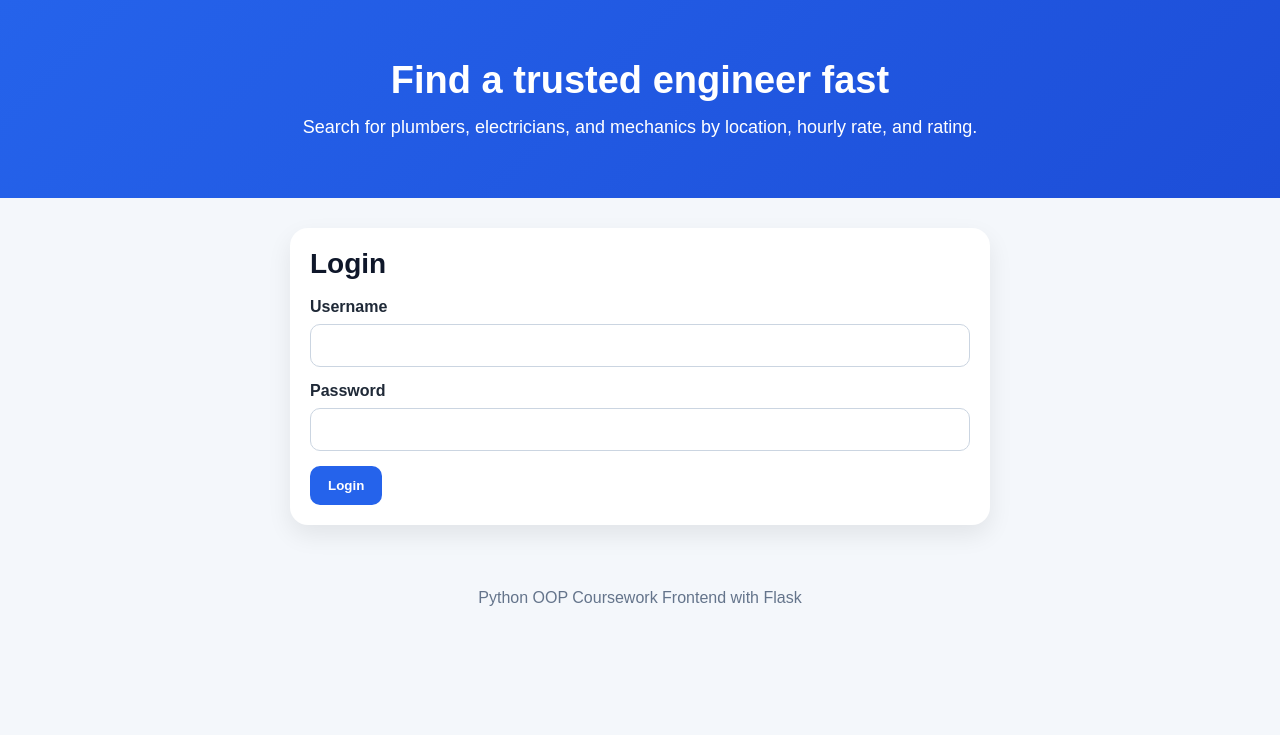
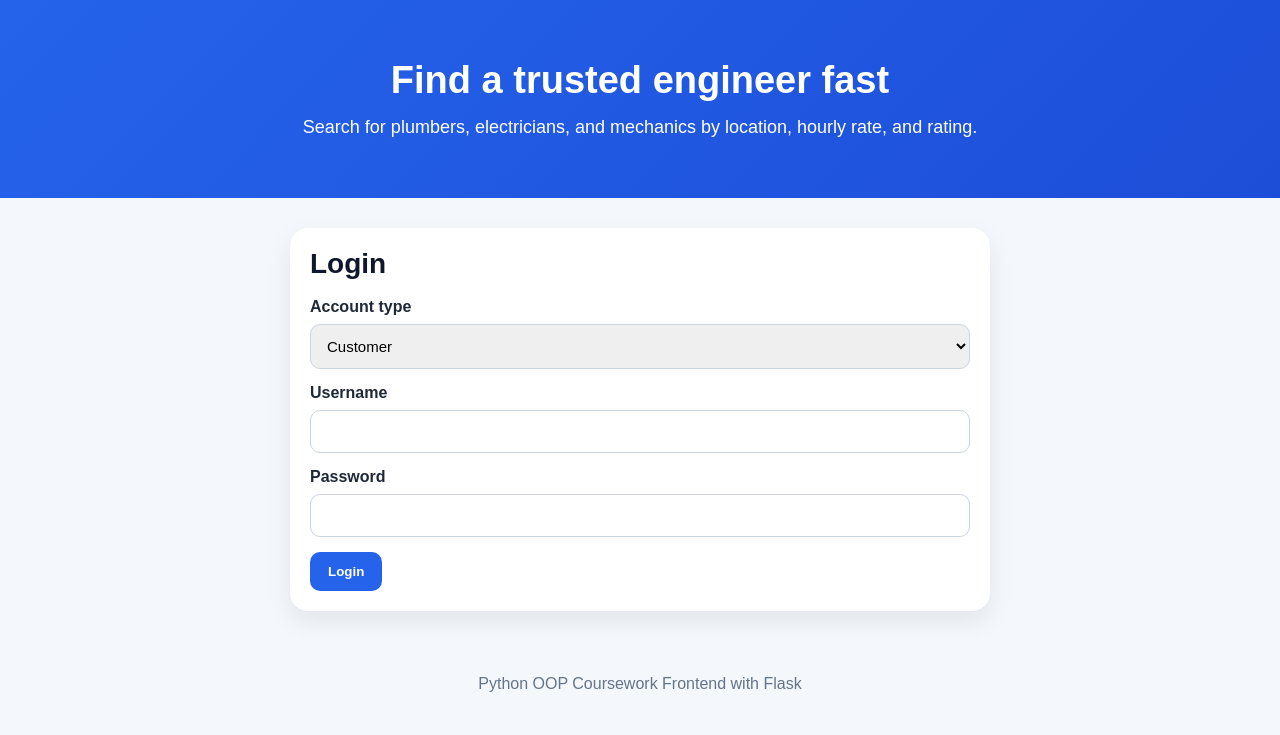
Before and after one commit to Just4Kor/App-for-Emergencies, a Flask app: page /login in a window 1280 px wide. Shown: the part 65-800 px from the top of the page. Run offline with Flask 3, Linux system fonts and the light colour scheme.

Commit message:
Add account type selection to login form

```diff
--- a/templates/login.html
+++ b/templates/login.html
@@ -5,6 +5,14 @@
         <h2 class="section-title">Login</h2>
 
         <form method="post">
+            <div style="margin-bottom: 15px;">
+                <label for="role">Account type</label>
+                <select id="role" name="role">
+                    <option value="customer">Customer</option>
+                    <option value="worker">Worker</option>
+                </select>
+            </div>
+
             <div style="margin-bottom: 15px;">
                 <label for="username">Username</label>
                 <input type="text" id="username" name="username">
```
